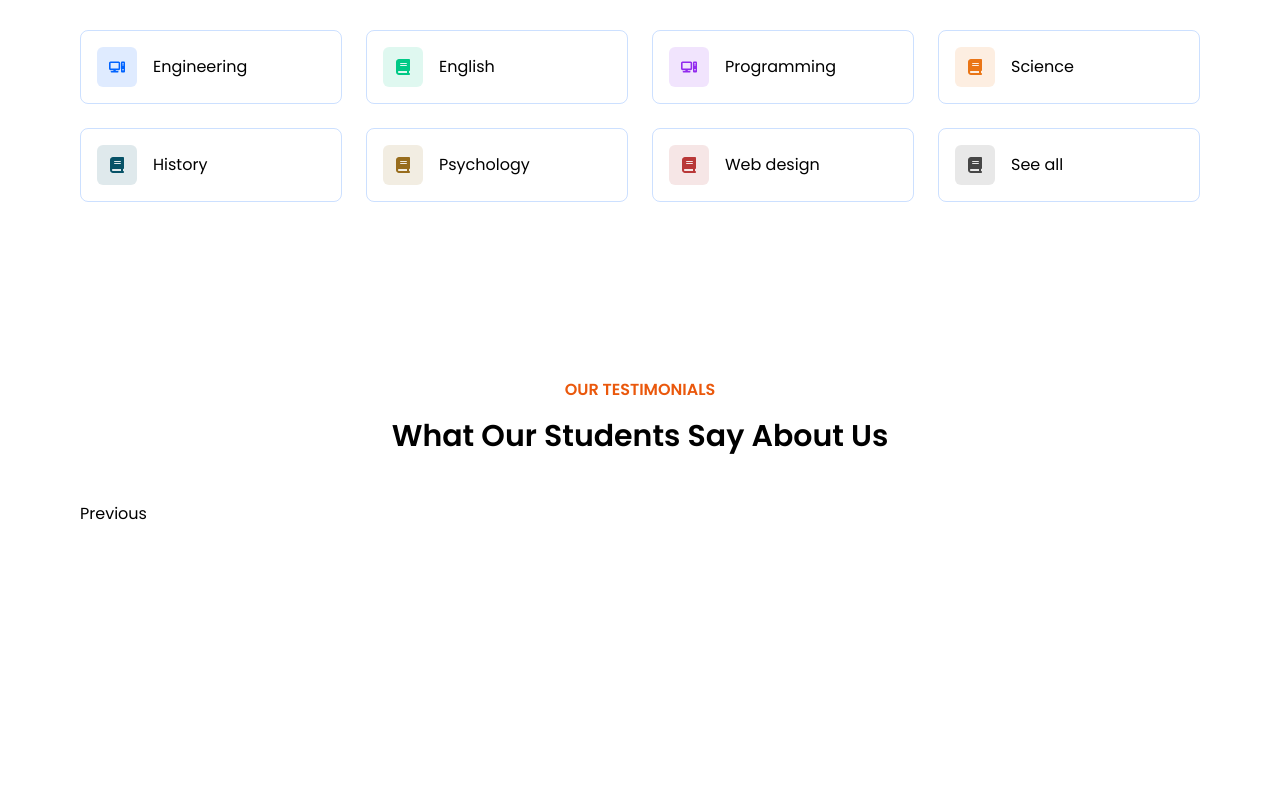
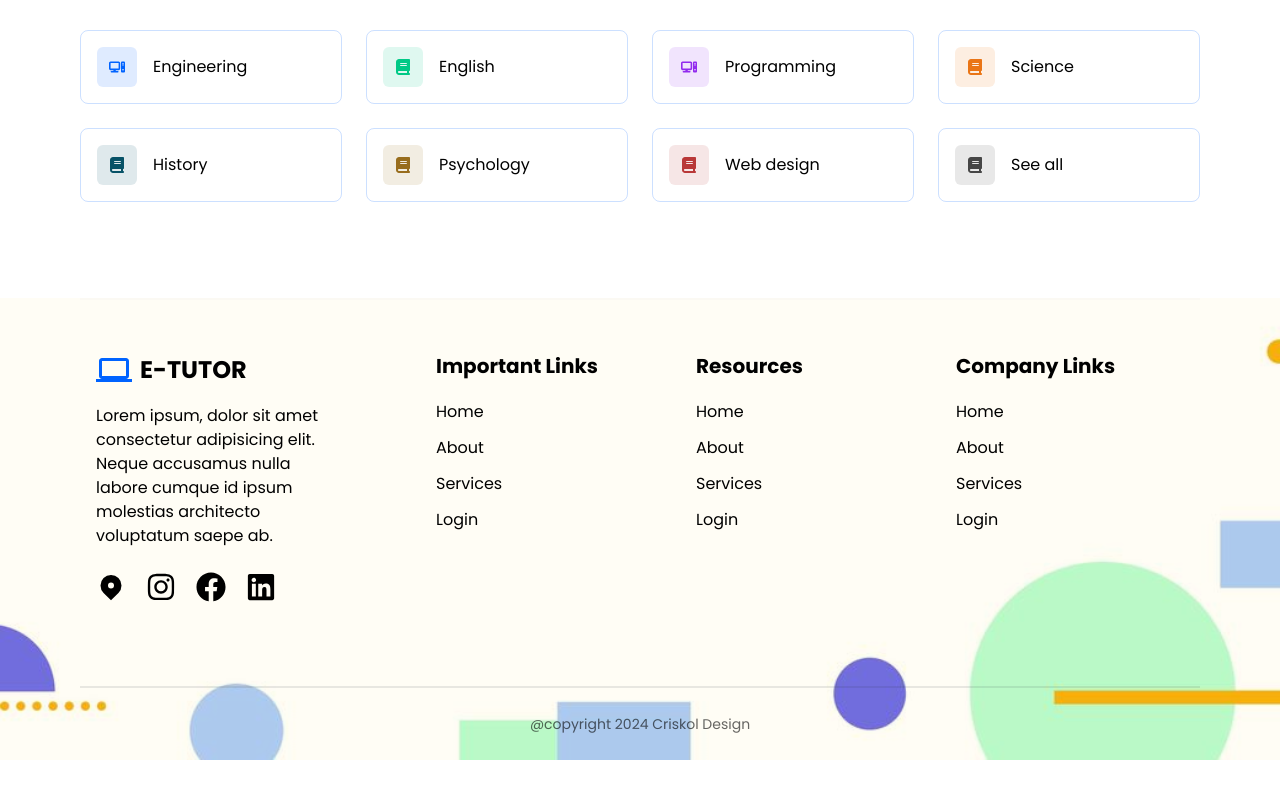
Before and after one commit to wacho91/E-Tutor, a React (Vite) app: page / in a window 1280 px wide. Shown: the part 2546-3344 px from the top of the page. After the commit the page ends 3306 px from the top, so only its background shows below. Built offline with nearby package versions, Linux system fonts and the light colour scheme.

Commit message:
Footer Complete

```diff
--- a/src/App.jsx
+++ b/src/App.jsx
@@ -1,10 +1,11 @@
 import Banner from "./Components/Banner/Banner"
+import Footer from "./Components/Footer/Footer"
 import Hero from "./Components/Hero/Hero"
 import Navbar from "./Components/Navbar/Navbar"
 import NavbarBanner from "./Components/Navbar/NavbarBanner"
 import NumberCounter from "./Components/NumberCounter/NumberCounter"
 import SubjectCard from "./Components/SubjectCard/SubjectCard"
-import Testimonial from "./Components/Testimonial/Testimonial"
+// import Testimonial from "./Components/Testimonial/Testimonial"
 import WhyChooseUs from "./Components/WhyChooseUs/WhyChooseUs"
 
 import Img1 from "./assets/banner1.png";
@@ -41,7 +42,8 @@
       <Banner {...BannerDate} />
       <Banner {...BannerData2} reverse={true} />
       <SubjectCard />
-      <Testimonial />
+      {/* <Testimonial /> */}
+      <Footer />
     </main>
   )
 }
--- /dev/null
+++ b/src/Components/Footer/Footer.jsx
@@ -0,0 +1,147 @@
+
+import { FaFacebook, FaInstagram, FaLinkedin } from "react-icons/fa";
+import { HiLocationMarker } from "react-icons/hi";
+import { MdComputer } from "react-icons/md";
+
+import FooterImg from "../../assets/footer.jpg";
+
+const FooterBg = {
+    backgroundImage: `url(${FooterImg})`,
+    backgroundRepeat: "no-repeat",
+    backgroundSize: "cover",
+    backgroundPosition: "bottom center",
+};
+
+const Footer = () => {
+    return (
+      <div style={FooterBg} className="rounded-t-3xl">
+        <div className="bg-primary/5">
+          <div className="container">
+            <div className="grid md:grid-cols-4 md:gap-4 py-5 border-t-2 border-gray-300/10 text-black">
+              {/* brand info section */}
+              <div className="py-8 px-4 space-y-4">
+                <div className="text-2xl flex items-center gap-2 font-bold uppercase">
+                  <MdComputer className="text-secondary text-4xl" />
+                  <p className="">E-Tutor</p>
+                </div>
+                <p>
+                  Lorem ipsum, dolor sit amet consectetur adipisicing elit. Neque
+                  accusamus nulla labore cumque id ipsum molestias architecto
+                  voluptatum saepe ab.
+                </p>
+                <div className="flex items-center justify-start gap-5 !mt-6">
+                  <a href="#" className="hover:text-secondary duration-200">
+                    <HiLocationMarker className="text-3xl" />
+                  </a>
+                  <a href="#" className="hover:text-secondary duration-200">
+                    <FaInstagram className="text-3xl" />
+                  </a>
+                  <a href="#" className="hover:text-secondary duration-200">
+                    <FaFacebook className="text-3xl" />
+                  </a>
+                  <a href="#" className="hover:text-secondary duration-200">
+                    <FaLinkedin className="text-3xl" />
+                  </a>
+                </div>
+              </div>
+              {/* Footer Links  */}
+              <div className="grid grid-cols-2 md:grid-cols-3 md:col-span-3 md:ml-14">
+                <div className="py-8 px-4">
+                  <h1 className="sm:text-xl text-xl font-bold sm:text-left text-justify mb-5">
+                    Important Links
+                  </h1>
+                  <ul className="flex flex-col gap-3">
+                    <li>
+                      <a href="#" className="hover:text-secondary duration-200">
+                        Home
+                      </a>
+                    </li>
+                    <li>
+                      <a href="#" className="hover:text-secondary duration-200">
+                        About
+                      </a>
+                    </li>
+                    <li>
+                      <a href="#" className="hover:text-secondary duration-200">
+                        Services
+                      </a>
+                    </li>
+                    <li>
+                      <a href="#" className="hover:text-secondary duration-200">
+                        Login
+                      </a>
+                    </li>
+                  </ul>
+                </div>
+                <div className="py-8 px-4">
+                  <h1 className="sm:text-xl text-xl font-bold sm:text-left text-justify mb-5">
+                    Resources
+                  </h1>
+                  <ul className="flex flex-col gap-3">
+                    <li>
+                      <a href="#" className="hover:text-secondary duration-200">
+                        Home
+                      </a>
+                    </li>
+                    <li>
+                      <a href="#" className="hover:text-secondary duration-200">
+                        About
+                      </a>
+                    </li>
+                    <li>
+                      <a href="#" className="hover:text-secondary duration-200">
+                        Services
+                      </a>
+                    </li>
+                    <li>
+                      <a href="#" className="hover:text-secondary duration-200">
+                        Login
+                      </a>
+                    </li>
+                  </ul>
+                </div>
+                <div className="py-8 px-4">
+                  <h1 className="sm:text-xl text-xl font-bold sm:text-left text-justify mb-5">
+                    Company Links
+                  </h1>
+                  <ul className="flex flex-col gap-3">
+                    <li>
+                      <a href="#" className="hover:text-secondary duration-200">
+                        Home
+                      </a>
+                    </li>
+                    <li>
+                      <a href="#" className="hover:text-secondary duration-200">
+                        About
+                      </a>
+                    </li>
+                    <li>
+                      <a href="#" className="hover:text-secondary duration-200">
+                        Services
+                      </a>
+                    </li>
+                    <li>
+                      <a href="#" className="hover:text-secondary duration-200">
+                        Login
+                      </a>
+                    </li>
+                  </ul>
+                </div>
+              </div>
+            </div>
+            {/* copyright section  */}
+            <div className="mt-8">
+              <div className="text-center py-6 border-t-2 border-gray-800/10">
+                <span className="text-sm text-black/60">
+                  {" "}
+                  @copyright 2024 Criskol Design
+                </span>
+              </div>
+            </div>
+          </div>
+        </div>
+      </div>
+    );
+};
+
+export default Footer
```
